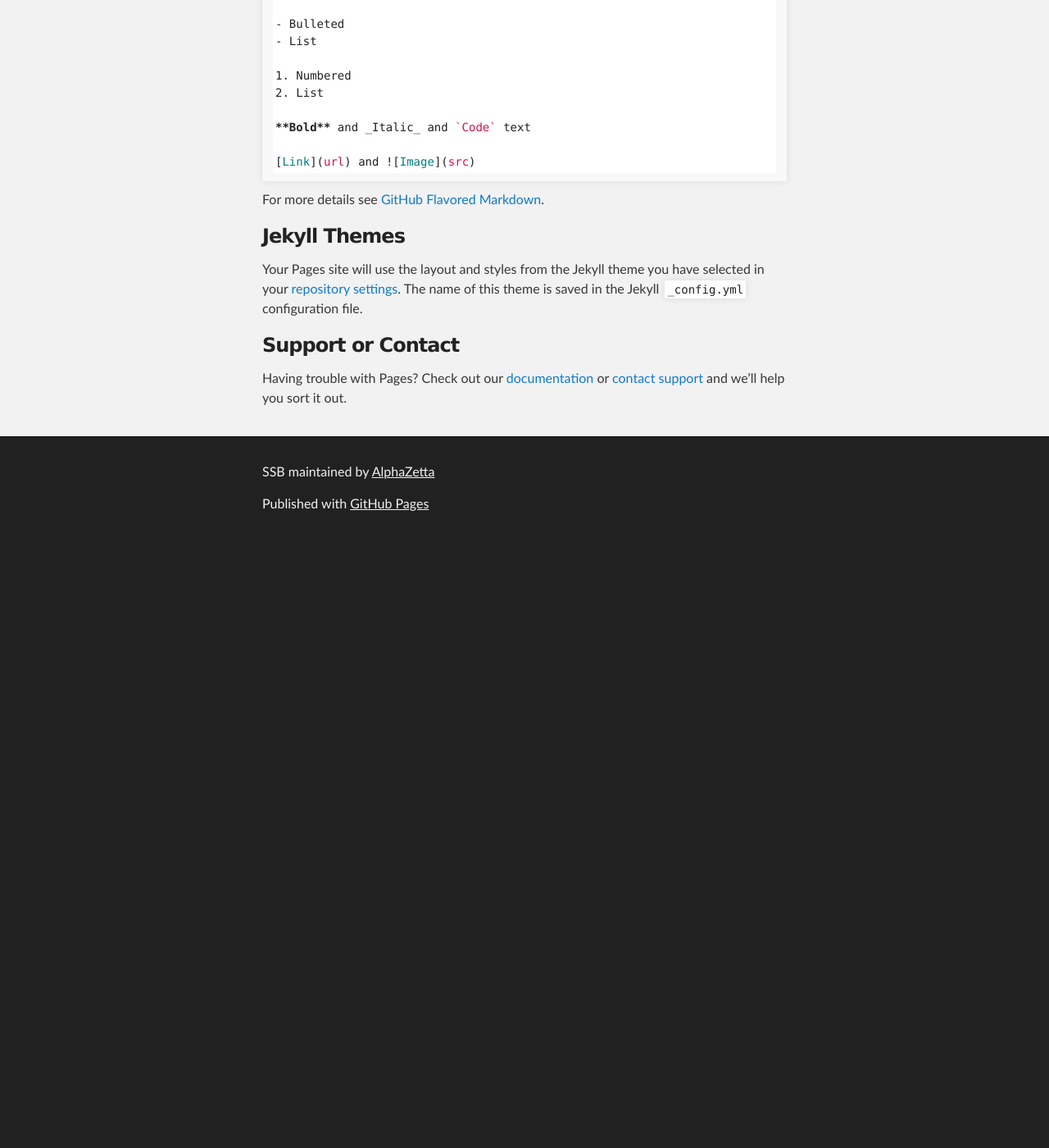
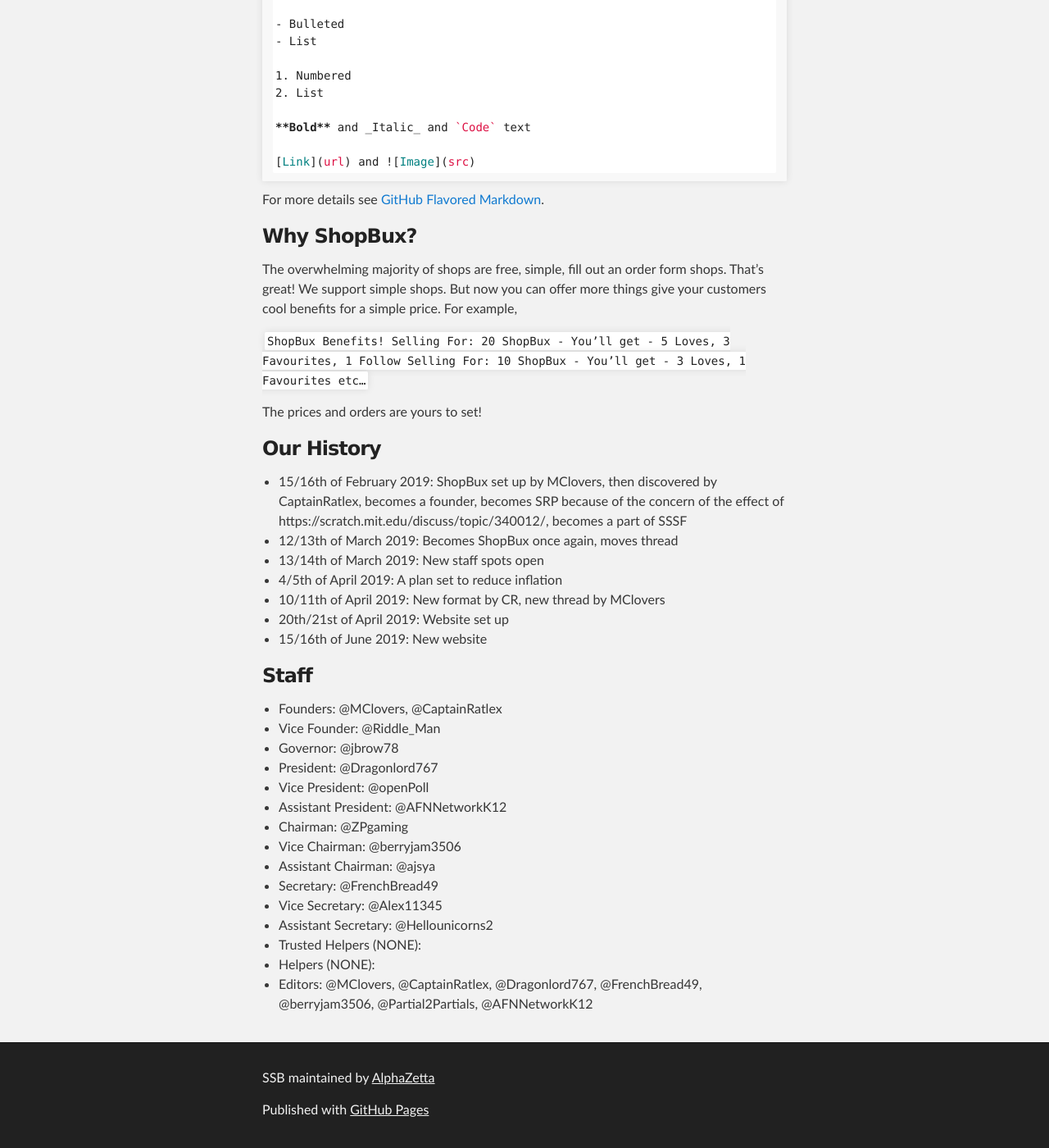
Before and after one commit to AlphaZetta/SSB, a Jekyll site: the page built from index.md, in a window 1280 px wide and 1400 px high, scrolled down 807 px. Shown: the whole window at 82% size. Built offline with Jekyll 4.4.1, drawn with Linux system fonts in a browser that asks for light colours; our own code applies the rules of GitHub Pages for plain Markdown files; the repository's description, which GitHub fills in, is left out; before the commit the page ends 1468 px from its top, so only the background shows below that.

Commit message:
Update index.md

````diff
--- a/index.md
+++ b/index.md
@@ -33,10 +33,40 @@ Syntax highlighted code block
 
 For more details see [GitHub Flavored Markdown](https://guides.github.com/features/mastering-markdown/).
 
-### Jekyll Themes
+### Why ShopBux?
 
-Your Pages site will use the layout and styles from the Jekyll theme you have selected in your [repository settings](https://github.com/MCloverz/sandbox/settings). The name of this theme is saved in the Jekyll `_config.yml` configuration file.
+The overwhelming majority of shops are free, simple, fill out an order form shops. That’s great! We support simple shops. But now you can offer more things give your customers cool benefits for a simple price. For example,
 
-### Support or Contact
+```ShopBux Benefits!
+Selling For: 20 ShopBux - You’ll get - 5 Loves, 3 Favourites, 1 Follow
+Selling For: 10 ShopBux - You’ll get - 3 Loves, 1 Favourites
+etc…```
 
-Having trouble with Pages? Check out our [documentation](https://help.github.com/categories/github-pages-basics/) or [contact support](https://github.com/contact) and we’ll help you sort it out.
+The prices and orders are yours to set!
+
+### Our History
+
+- 15/16th of February 2019: ShopBux set up by MClovers, then discovered by CaptainRatlex, becomes a founder, becomes SRP because of the concern of the effect of https://scratch.mit.edu/discuss/topic/340012/, becomes a part of SSSF
+- 12/13th of March 2019: Becomes ShopBux once again, moves thread
+- 13/14th of March 2019: New staff spots open
+- 4/5th of April 2019: A plan set to reduce inflation
+- 10/11th of April 2019: New format by CR, new thread by MClovers
+- 20th/21st of April 2019: Website set up
+- 15/16th of June 2019: New website
+
+### Staff
+- Founders: @MClovers, @CaptainRatlex
+- Vice Founder: @Riddle_Man
+- Governor: @jbrow78
+- President: @Dragonlord767
+- Vice President: @openPoll
+- Assistant President: @AFNNetworkK12
+- Chairman: @ZPgaming
+- Vice Chairman: @berryjam3506
+- Assistant Chairman: @ajsya
+- Secretary: @FrenchBread49
+- Vice Secretary: @Alex11345
+- Assistant Secretary: @Hellounicorns2
+- Trusted Helpers (NONE):
+- Helpers (NONE):
+- Editors: @MClovers, @CaptainRatlex, @Dragonlord767, @FrenchBread49, @berryjam3506, @Partial2Partials, @AFNNetworkK12
````
